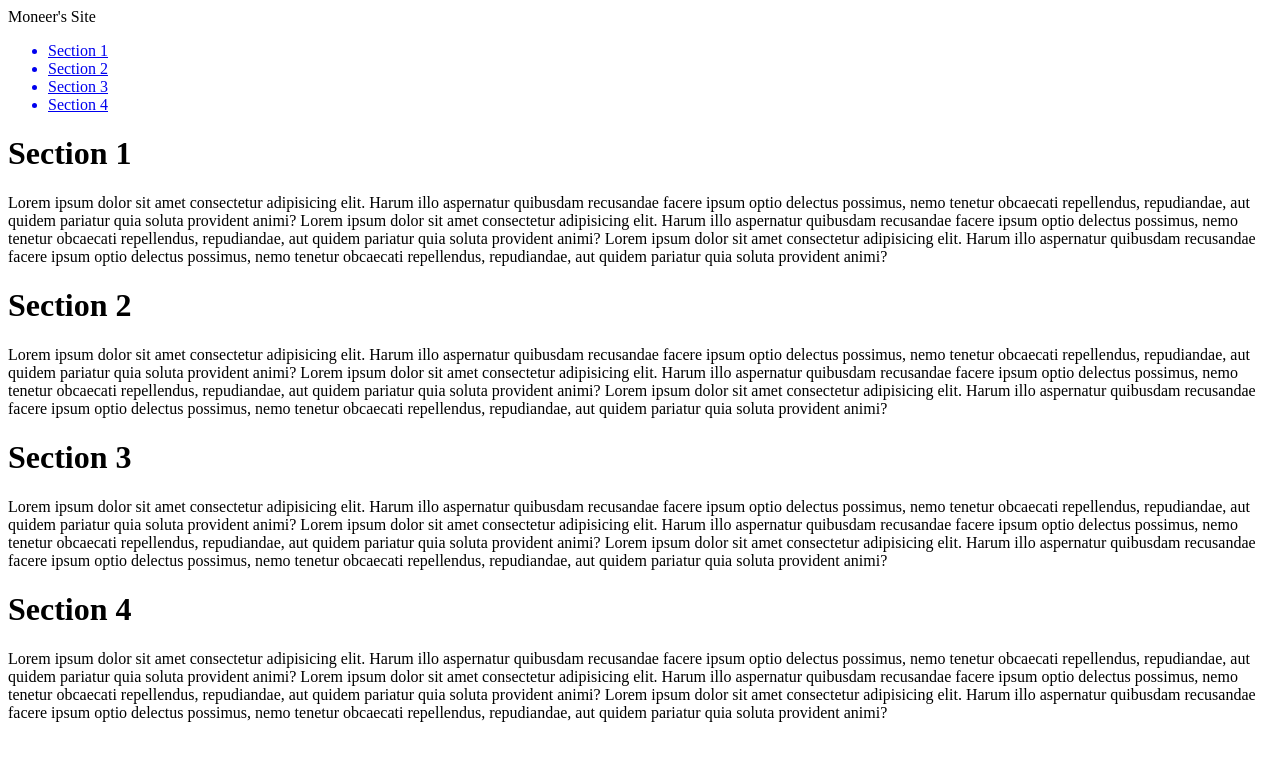
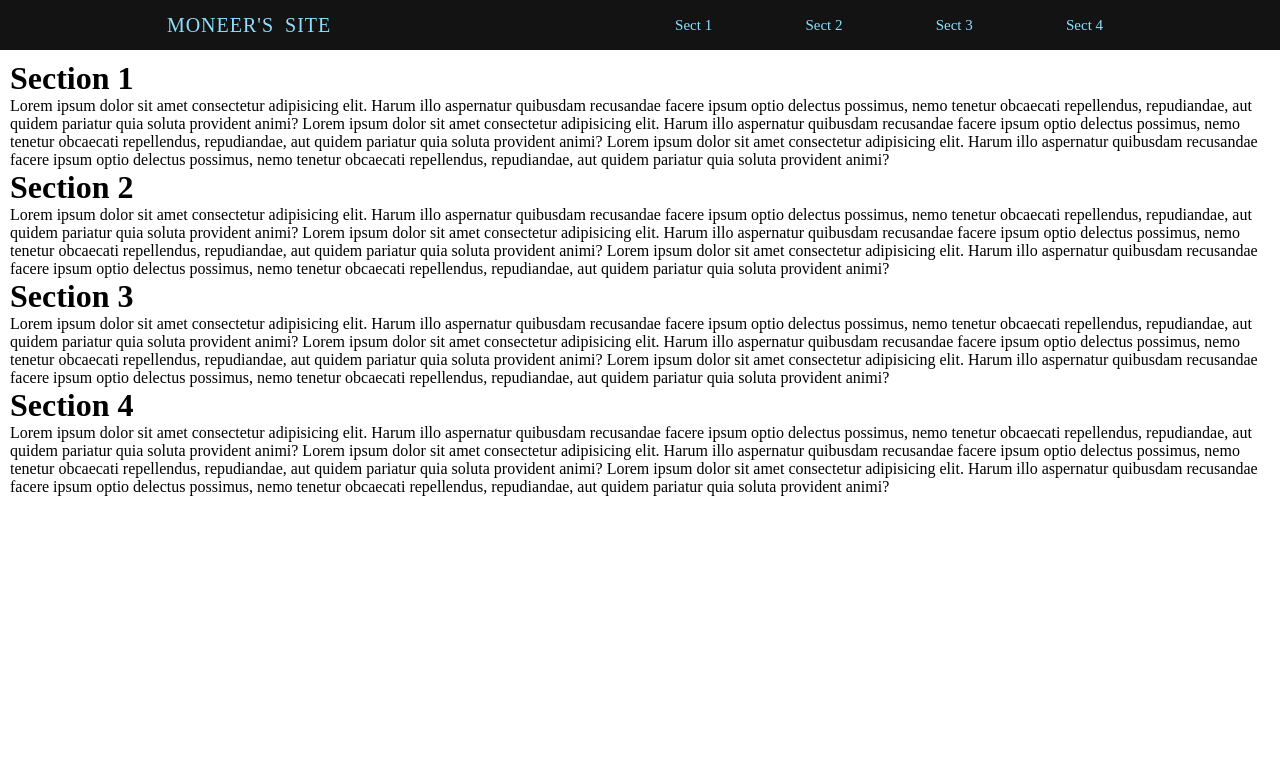
Before and after one commit to moneerzaki/First-Front-End-project, a plain HTML site: page index.html in a window 1280 px wide. Drawn offline with Linux system fonts and the light colour scheme.

Commit message:
header CSS expected done

```diff
--- a/index.html
+++ b/index.html
@@ -4,25 +4,26 @@
     <meta charset="UTF-8">
     <meta http-equiv="X-UA-Compatible" content="IE=edge">
     <meta name="First front end dynamic page project" content="width=device-width, initial-scale=1.0">
+    <link rel="stylesheet" href="style.css">
     <title>Document</title>
 </head>
 <body>
     <header>
-        <div class="logo">
+        <div id="logo">
             Moneer's Site
         </div>
         <nav>
-            <ul>
-                <a href=".section1"><li>Section 1</li></a>
-                <a href=".section2"><li>Section 2</li></a>
-                <a href=".section3"><li>Section 3</li></a>
-                <a href=".section4"><li>Section 4</li></a>
+            <ul id="nav-items">
+                <li> <a href="#section1">Sect 1</a></li>
+                <li> <a href="#section2">Sect 2</a></li>
+                <li> <a href="#section3">Sect 3</a></li>
+                <li> <a href="#section4">Sect 4</a></li>
             </ul>
         </nav>
     </header>
     <div id="mainpage">
         <div id="sections">
-            <div class="section1">
+            <div class="section" id="section1">
                 <h1> Section 1</h1>
                 <p>
                     Lorem ipsum dolor sit amet consectetur adipisicing elit. Harum illo aspernatur quibusdam recusandae facere ipsum optio delectus possimus, nemo tenetur obcaecati repellendus, repudiandae, aut quidem pariatur quia soluta provident animi?
@@ -30,7 +31,7 @@
                     Lorem ipsum dolor sit amet consectetur adipisicing elit. Harum illo aspernatur quibusdam recusandae facere ipsum optio delectus possimus, nemo tenetur obcaecati repellendus, repudiandae, aut quidem pariatur quia soluta provident animi?
                 </p>
             </div>
-            <div class="section2">
+            <div class="section" id="section2">
                 <h1> Section 2</h1>
                 <p>
                     Lorem ipsum dolor sit amet consectetur adipisicing elit. Harum illo aspernatur quibusdam recusandae facere ipsum optio delectus possimus, nemo tenetur obcaecati repellendus, repudiandae, aut quidem pariatur quia soluta provident animi?
@@ -38,7 +39,7 @@
                     Lorem ipsum dolor sit amet consectetur adipisicing elit. Harum illo aspernatur quibusdam recusandae facere ipsum optio delectus possimus, nemo tenetur obcaecati repellendus, repudiandae, aut quidem pariatur quia soluta provident animi?
                 </p>
             </div>
-            <div class="section3">
+            <div class="section" id="section3">
                 <h1> Section 3</h1>
                 <p>
                     Lorem ipsum dolor sit amet consectetur adipisicing elit. Harum illo aspernatur quibusdam recusandae facere ipsum optio delectus possimus, nemo tenetur obcaecati repellendus, repudiandae, aut quidem pariatur quia soluta provident animi?
@@ -46,7 +47,7 @@
                     Lorem ipsum dolor sit amet consectetur adipisicing elit. Harum illo aspernatur quibusdam recusandae facere ipsum optio delectus possimus, nemo tenetur obcaecati repellendus, repudiandae, aut quidem pariatur quia soluta provident animi?
                 </p>
             </div>
-            <div class="section4">
+            <div class="section" id="section4">
                 <h1> Section 4</h1>
                 <p>
                     Lorem ipsum dolor sit amet consectetur adipisicing elit. Harum illo aspernatur quibusdam recusandae facere ipsum optio delectus possimus, nemo tenetur obcaecati repellendus, repudiandae, aut quidem pariatur quia soluta provident animi?
--- a/style.css
+++ b/style.css
@@ -0,0 +1,85 @@
+
+
+*{
+    margin: 0px;
+    padding: 0px;
+    box-sizing: border-box;
+}
+
+
+header{
+    display: flex;
+    flex-direction: row;
+    justify-content: space-around;
+    align-items: center;
+    width: 100%;
+    height: 50px;
+    background-color: rgb(19, 19, 19);
+    color: rgb(141, 223, 255);
+    position:fixed;
+    top:0px;
+
+}
+
+#logo{
+    font-size: 20px;
+    text-transform: uppercase;
+    word-spacing: 5px;
+    letter-spacing: 1px;
+}
+nav{
+    width: 35%;
+    /* background-color: red; */
+    display: flex;
+    justify-content: space-between;
+}
+
+nav ul{
+    /* background-color: beige; */
+    width: 100%;
+    display: flex;
+    flex-direction: row;
+    justify-content: space-between;
+    align-items: center;
+
+
+    list-style-type: none;
+    font-size: 15px;
+}
+
+nav ul li a{
+    padding: 10px;
+    color: rgb(141, 223, 255);
+    text-decoration: none;
+    display: flex;
+    justify-content: center;
+    align-items: center;
+    transition: ease-out 0.2s;
+}
+
+nav ul li a:hover{
+    color: black;
+    background-color: rgb(141, 223, 255);
+    box-shadow: inline 1px 1px rgb(141, 223, 255);;
+    font-weight: bold;
+    letter-spacing: 1px;
+    cursor: pointer;
+    font-size: 17px;
+}
+
+
+/* #nav-items{
+    display: flex;
+    flex-direction: row;
+    text-decoration: none;
+    color: white;
+} */
+
+
+
+#mainpage{
+    padding: 10px;
+    margin-top: 50px;
+
+
+}
```
